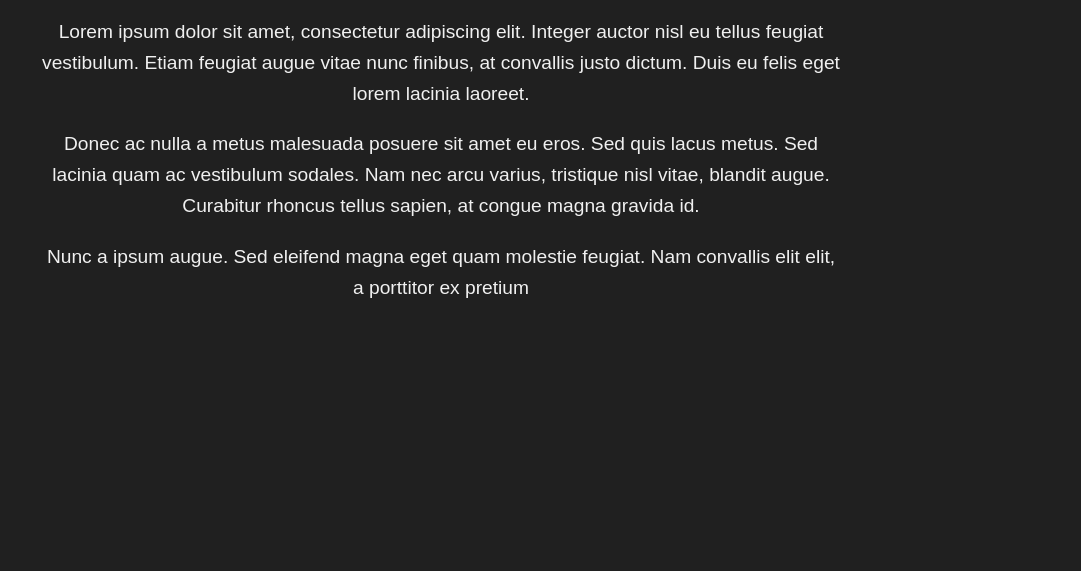
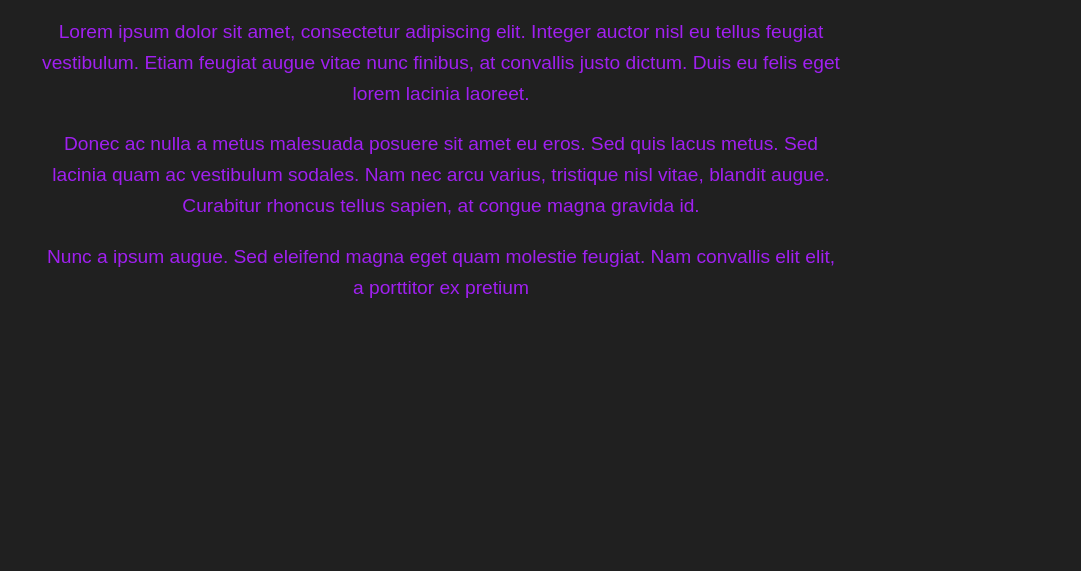
Before and after one commit to ethridgezackary/EthridgeWebsite, a plain HTML site: page index.html in a window 1280 px wide. Shown: the part 229-800 px from the top of the page, without its empty margins (199-1280 px from the left). Drawn offline with Linux system fonts and the light colour scheme.

Commit message:
Update index.html

```diff
--- a/index.html
+++ b/index.html
@@ -6,7 +6,7 @@
     <style>
         body {
             background-color: #202020;
-            color: #f0f0f0;
+            color: #A020F0;
             font-size: 1.2em;
             line-height: 1.62;
             font-family: sans-serif;
```
